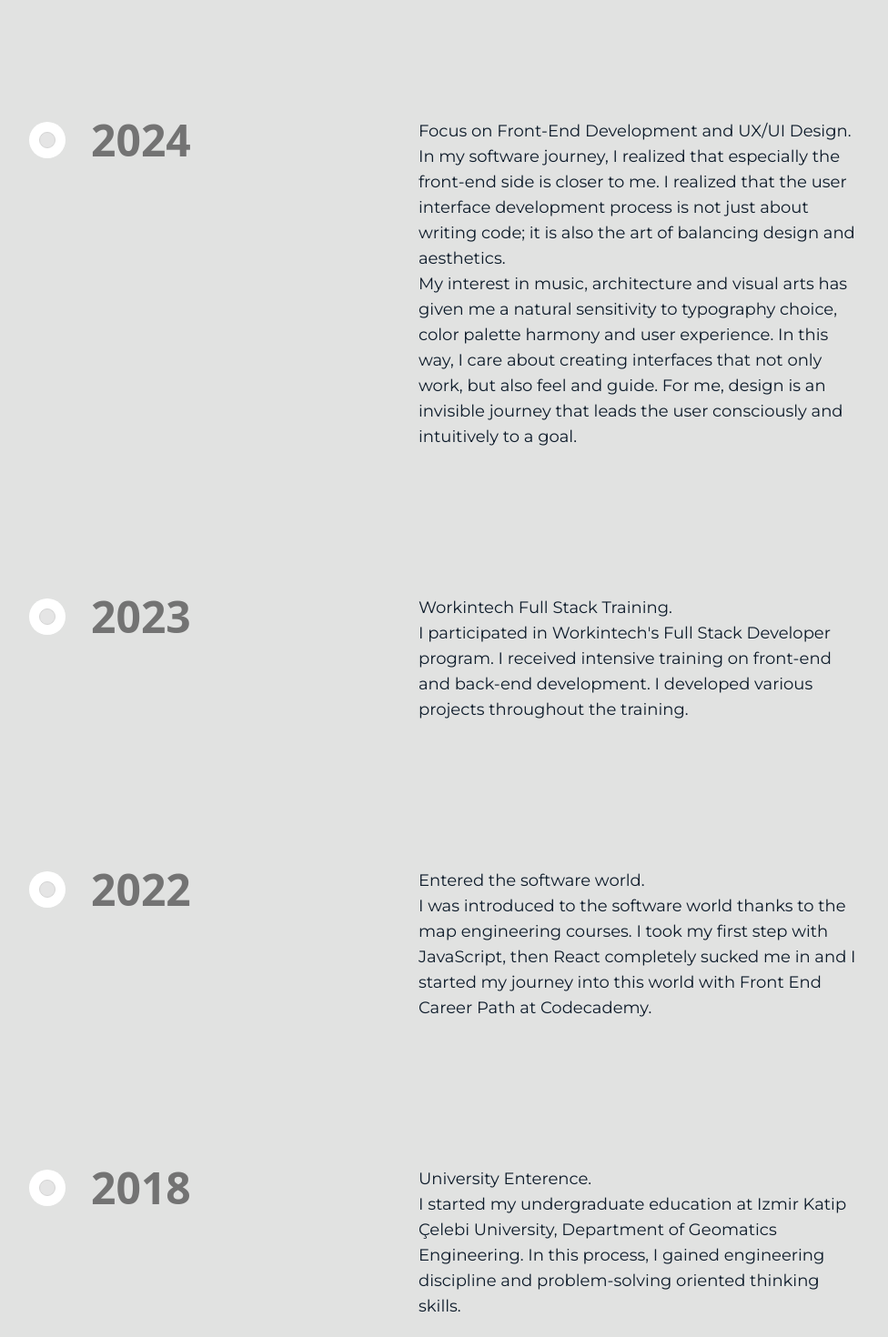
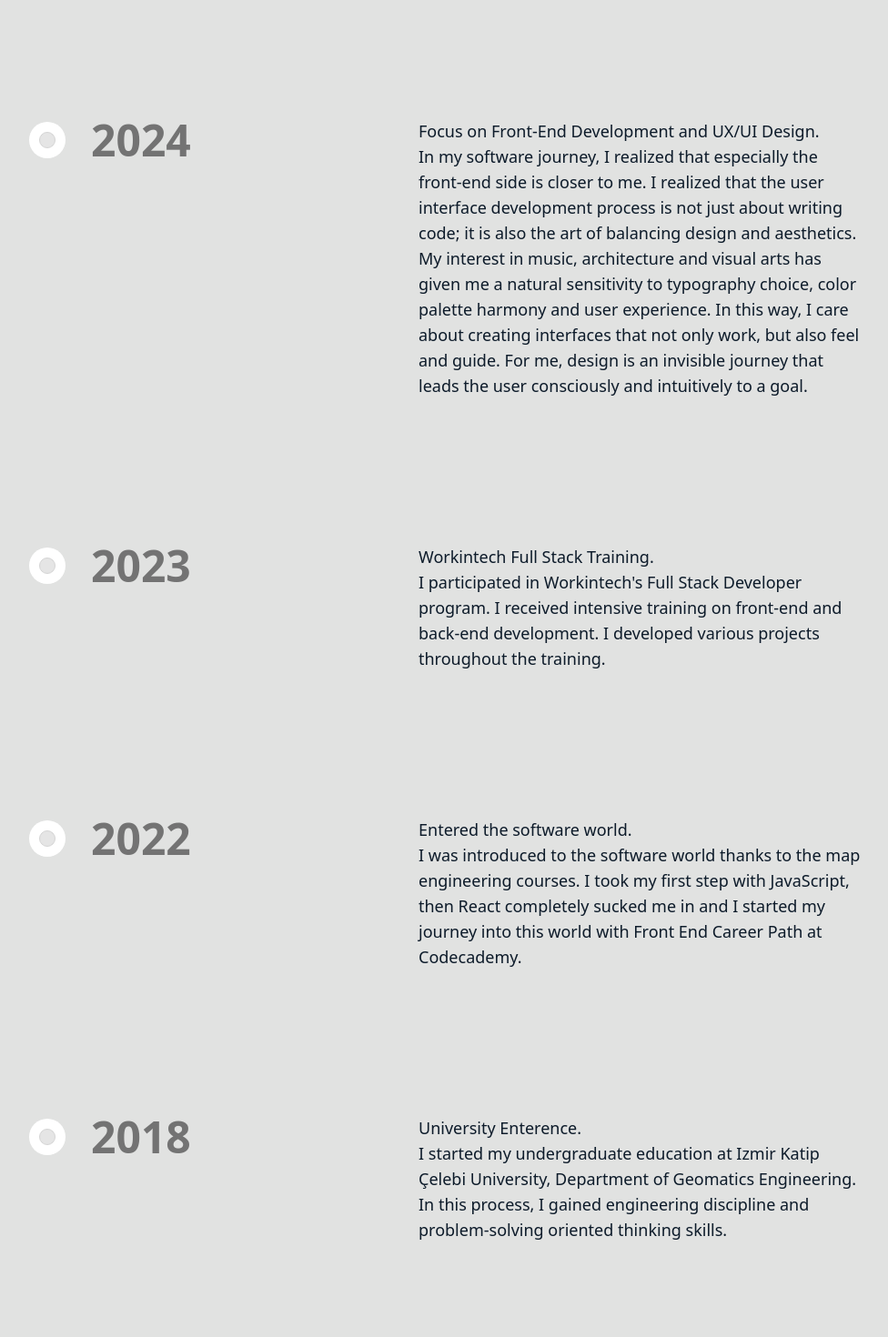
Before and after one commit to jesusselimm/jesusselimm, a Next.js app in the folder my-portfolio/: page /about in a window 1280 px wide. Shown: the part 1040-2510 px from the top of the page at 91% size, without its empty margins (148-1124 px from the left). After the commit the page ends 2486 px from the top, so only its background shows below. Built offline with nearby package versions, Linux system fonts and the light colour scheme.

Commit message:
Check and push About page after double quote validation

```diff
--- a/my-portfolio/src/app/about/page.tsx
+++ b/my-portfolio/src/app/about/page.tsx
@@ -21,7 +21,7 @@ const timelineData = [
     title: "2024",
     content: (
       <ul className="text-lg" style={{
-        fontFamily: 'var(--font-montserrat)',
+        fontFamily: 'var(--font-baskerville)',
       }}>
         <li>Focus on Front-End Development and UX/UI Design.</li>
         <li>In my software journey, I realized that especially the front-end side is closer to me. I realized that the user interface development process is not just about writing code; it is also the art of balancing design and aesthetics.</li>
@@ -33,7 +33,7 @@ const timelineData = [
     title: "2023",
     content: (
       <ul className="text-lg" style={{
-        fontFamily: 'var(--font-montserrat)',
+        fontFamily: 'var(--font-baskerville)',
       }}>
         <li>Workintech Full Stack Training.</li>
         <li>I participated in Workintech&apos;s Full Stack Developer program. I received intensive training on front-end and back-end development. I developed various projects throughout the training.</li>
@@ -44,7 +44,7 @@ const timelineData = [
     title: "2022",
     content: (
       <ul className="text-lg" style={{
-        fontFamily: 'var(--font-montserrat)',
+        fontFamily: 'var(--font-baskerville)',
       }}>
         <li>Entered the software world.</li>
         <li>I was introduced to the software world thanks to the map engineering courses. I took my first step with JavaScript, then React completely sucked me in and I started my journey into this world with Front End Career Path at Codecademy.</li>
@@ -55,7 +55,7 @@ const timelineData = [
     title: "2018",
     content: (
       <ul className="text-lg" style={{
-        fontFamily: 'var(--font-montserrat)',
+        fontFamily: 'var(--font-baskerville)',
       }}>
         <li>University Enterence.</li>
         <li>I started my undergraduate education at Izmir Katip Çelebi University, Department of Geomatics Engineering. In this process, I gained engineering discipline and problem-solving oriented thinking skills.</li>
```
